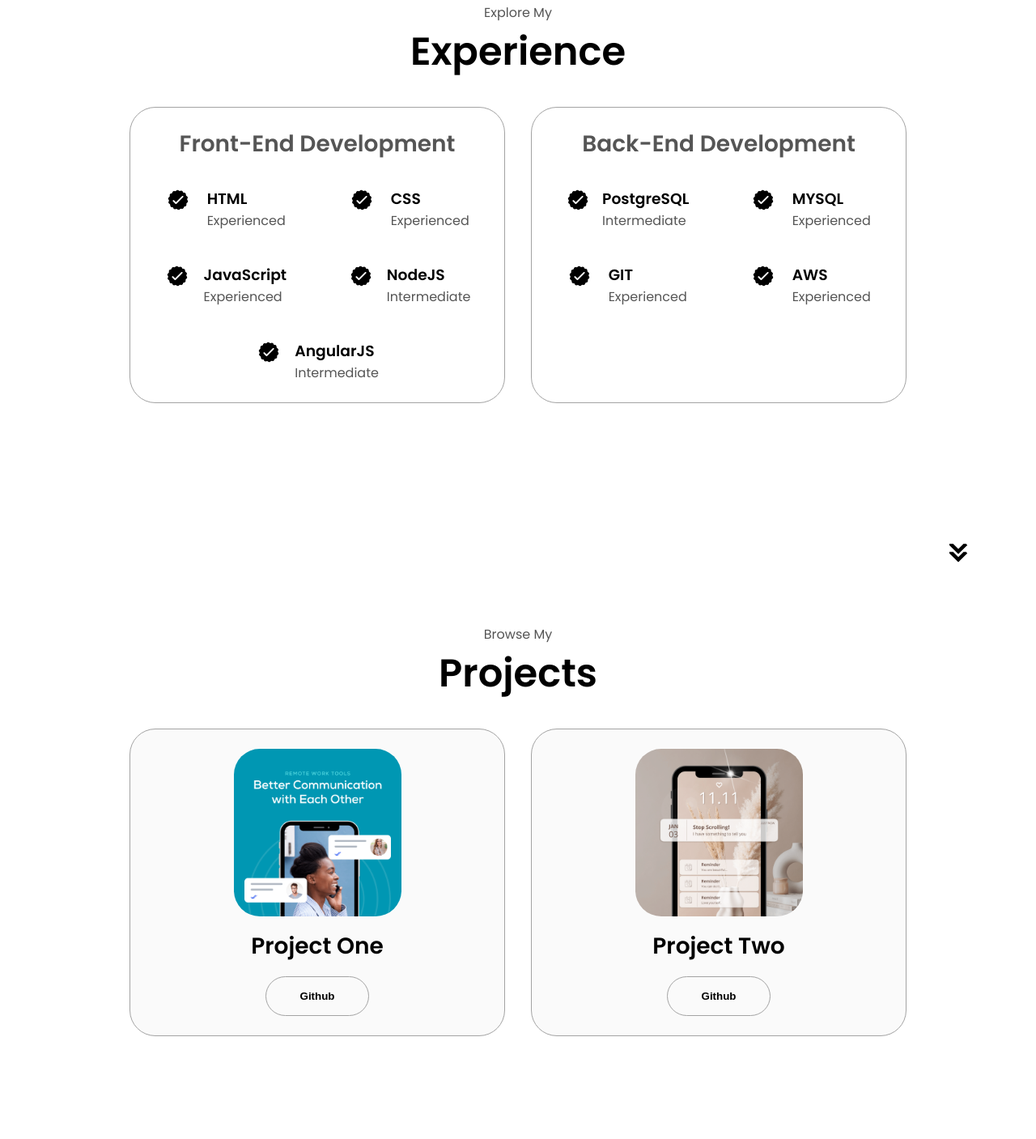
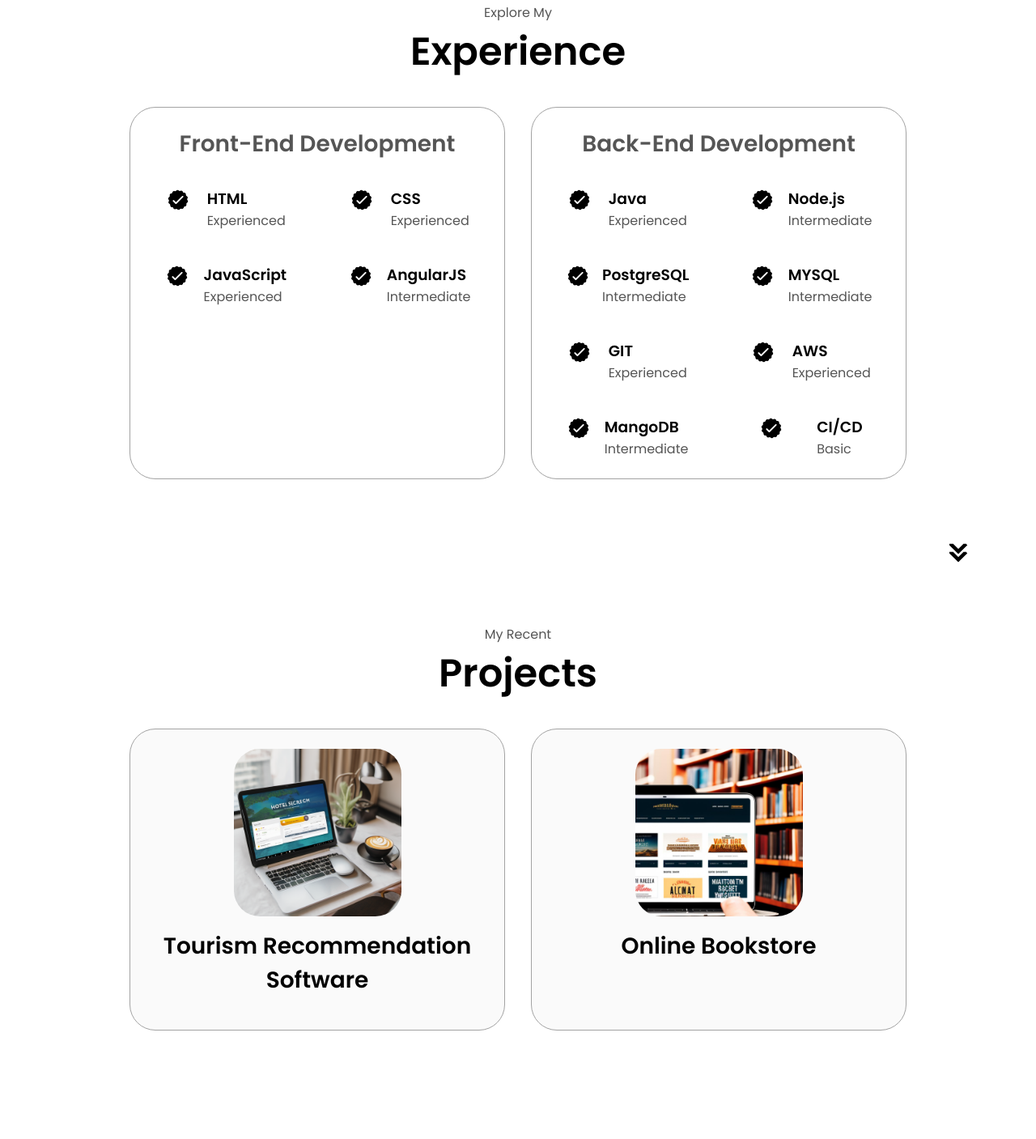
Before and after one commit to Pravalika-garipelly1/html-css-js-portfolio, a plain HTML site: page index.html in a window 1280 px wide. Shown: the part 1693-3100 px from the top of the page at 81% size. Drawn offline with Linux system fonts and the light colour scheme.

Commit message:
Updated Portfolio

```diff
--- a/index.html
+++ b/index.html
@@ -45,7 +45,7 @@
             <h1 class="title">Pravalika Garipelly</h1>
             <p class="section__text__p2">Full-Stack Developer</p>
             <div class="btn-container">
-                <button class="btn btn-color-2" onclick="window.open('./assets/PravalikaJavadeveloper.pdf')">Download Resume</button>
+                <button class="btn btn-color-2" onclick="window.open('./assets/PravalikaFullStackdeveloperResume .pdf')">Download Resume</button>
                 <button class="btn btn-color-1" onclick="location.href='#contact'">Contact Info</button>
             </div>
             <div id="socials-container">
@@ -76,7 +76,12 @@
                 </div>
                 <div class="text-container">
                     <p>
-                        Lorem ipsum dolor sit amet consectetur adipisicing elit. Consequuntur alias natus, quisquam placeat optio possimus, sint consequatur corporis incidunt dolorum quidem sequi tempora et commodi unde animi consectetur aperiam mollitia. Ipsa ut debitis nulla incidunt voluptatum, qui suscipit rem iusto, dignissimos quaerat tenetur veritatis ipsum consequatur excepturi perferendis sequi quisquam.
+                        With 2 years of experience in full-stack development, I bring a strong foundation in both front-end and back-end technologies.
+                        I excel in creating responsive and user-friendly interfaces using HTML, CSS, JavaScript, and Angular.
+                        On the server side, I specialize in Java and have hands-on experience with relational databases like MySQL and PostgreSQL, ensuring smooth data management.
+                         Additionally, I am skilled in version control using Git, deploying applications on platforms such as AWS, and implementing robust security measures.
+                         My strength lies in building relationships through clear communication and a helpful attitude, which fosters effective teamwork and collaboration with peers and stakeholders.
+                         I am dedicated to continuous growth and delivering high-quality solutions.
                     </p>
                 </div>
             </div>
@@ -115,13 +120,6 @@
                         <article>
                             <img src="./assets/checkmark.png" alt="Experience icon" class="icon">
                             <div>
-                                <h3>NodeJS</h3>
-                                <P>Intermediate</P>
-                            </div>
-                        </article>
-                        <article>
-                            <img src="./assets/checkmark.png" alt="Experience icon" class="icon">
-                            <div>
                                 <h3>AngularJS</h3>
                                 <P>Intermediate</P>
                             </div>
@@ -134,6 +132,20 @@
                         <article>
                             <img src="./assets/checkmark.png" alt="Experience icon" class="icon">
                             <div>
+                                <h3>Java</h3>
+                                <P>Experienced</P>
+                            </div>
+                        </article>
+                        <article>
+                            <img src="./assets/checkmark.png" alt="Experience icon" class="icon">
+                            <div>
+                                <h3>Node.js</h3>
+                                <P>Intermediate</P>
+                            </div>
+                        </article>
+                        <article>
+                            <img src="./assets/checkmark.png" alt="Experience icon" class="icon">
+                            <div>
                                 <h3>PostgreSQL</h3>
                                 <P>Intermediate</P>
                             </div>
@@ -142,7 +154,7 @@
                             <img src="./assets/checkmark.png" alt="Experience icon" class="icon">
                             <div>
                                 <h3>MYSQL</h3>
-                                <P>Experienced</P>
+                                <P>Intermediate</P>
                             </div>
                         </article>
                         <article>
@@ -159,6 +171,20 @@
                                 <P>Experienced</P>
                             </div>
                         </article>
+                        <article>
+                            <img src="./assets/checkmark.png" alt="Experience icon" class="icon">
+                            <div>
+                                <h3>MangoDB</h3>
+                                <P>Intermediate</P>
+                            </div>
+                        </article>
+                        <article>
+                            <img src="./assets/checkmark.png" alt="Experience icon" class="icon">
+                            <div>
+                                <h3>CI/CD</h3>
+                                <P>Basic</P>
+                            </div>
+                        </article>
                     </div>
                 </div>
             </div>
@@ -166,30 +192,21 @@
         <img src="./assets/arrow.png" alt="Arrow icon" class="icon arrow" onclick="location.href='#projects'">
     </section>
     <section id="projects">
-        <p class="section__text__p1">Browse My</p>
+        <p class="section__text__p1">My Recent</p>
         <h1 class="title">Projects</h1>
         <div class="experience-details-container">
             <div class="about-containers">
                 <div class="details-container color-container">
                     <div class="article-container">
-                        <img src="./assets/project-1.png" alt="Project 1" class="project-img">
+                        <img src="./assets/Project-1 (2).png" alt="Project 1" class="project-img">
                     </div>
-                    <h2 class="experience-sub-title project-title">Project One</h2>
-                    <div class="btn-container">
-                        <button class="btn btn-color-2 project-btn" onclick="location.href='https://github.com/Pravalika-garipelly1'">Github</button>
-                    </div>
+                    <h2 class="experience-sub-title project-title"> Tourism Recommendation Software</h2>
                 </div>
                 <div class="details-container color-container">
                     <div class="article-container">
-                        <img src="./assets/project-2.png" alt="Project 2" class="project-img">
+                        <img src="./assets/Picture-2.png" alt="Project 2" class="project-img">
                     </div>
-                    <h2 class="experience-sub-title project-title">Project Two</h2>
-                <div class="btn-container">
-                    <button
-                    class ="btn btn-color-2 project-btn" onclick="location.href='https://github.com/Pravalika-garipelly1'">
-                        Github
-                    </button>
-                </div>
+                    <h2 class="experience-sub-title project-title">Online Bookstore</h2>
              </div>
             </div>
         </div>
```
Also changed, not shown: assets/Picture-2.png (added), assets/Project-1 (2).png (added), assets/profile-pic-2.png (deleted), assets/project-1.png (deleted), assets/project-2.png (deleted), assets/project-3.png (deleted), 2 other files.
